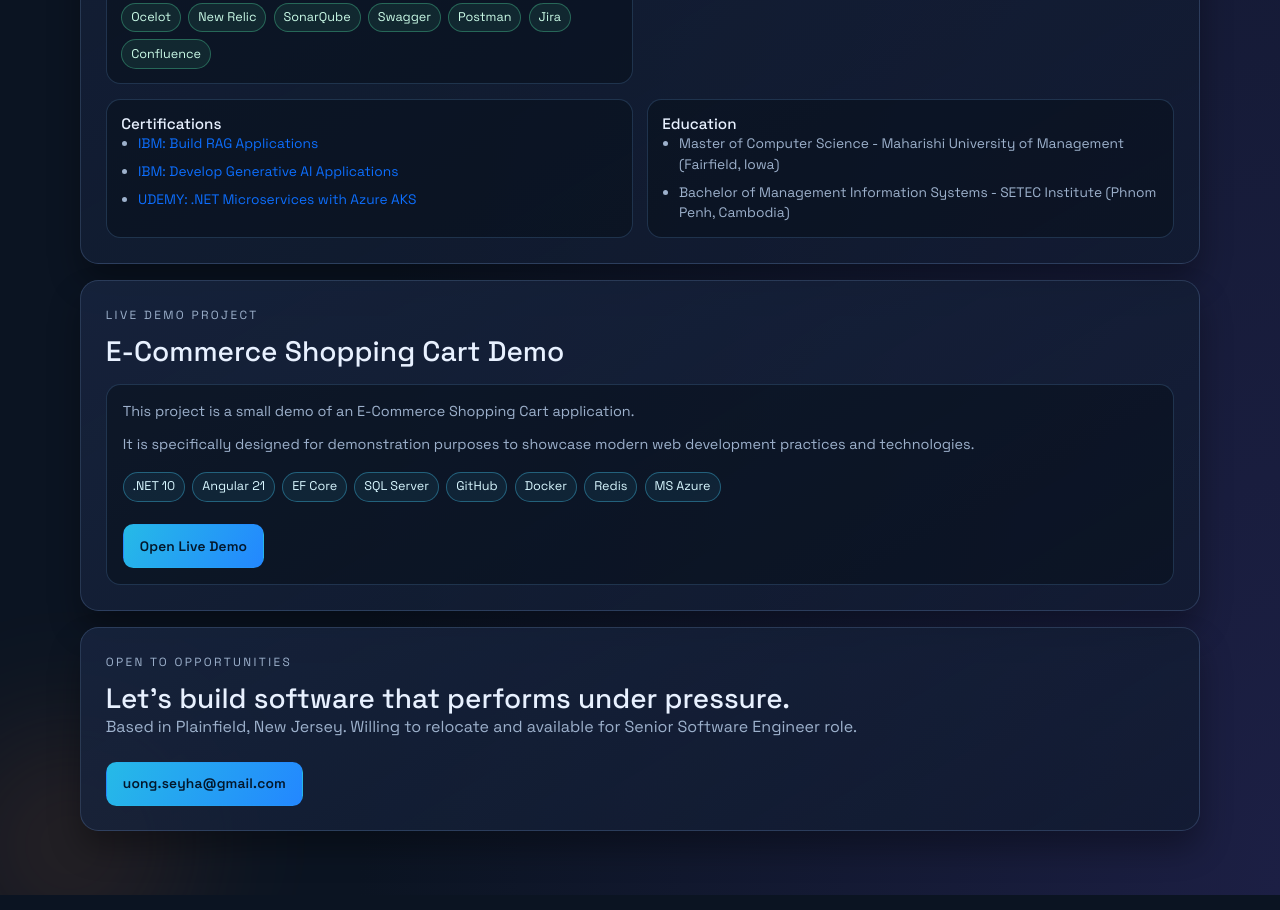
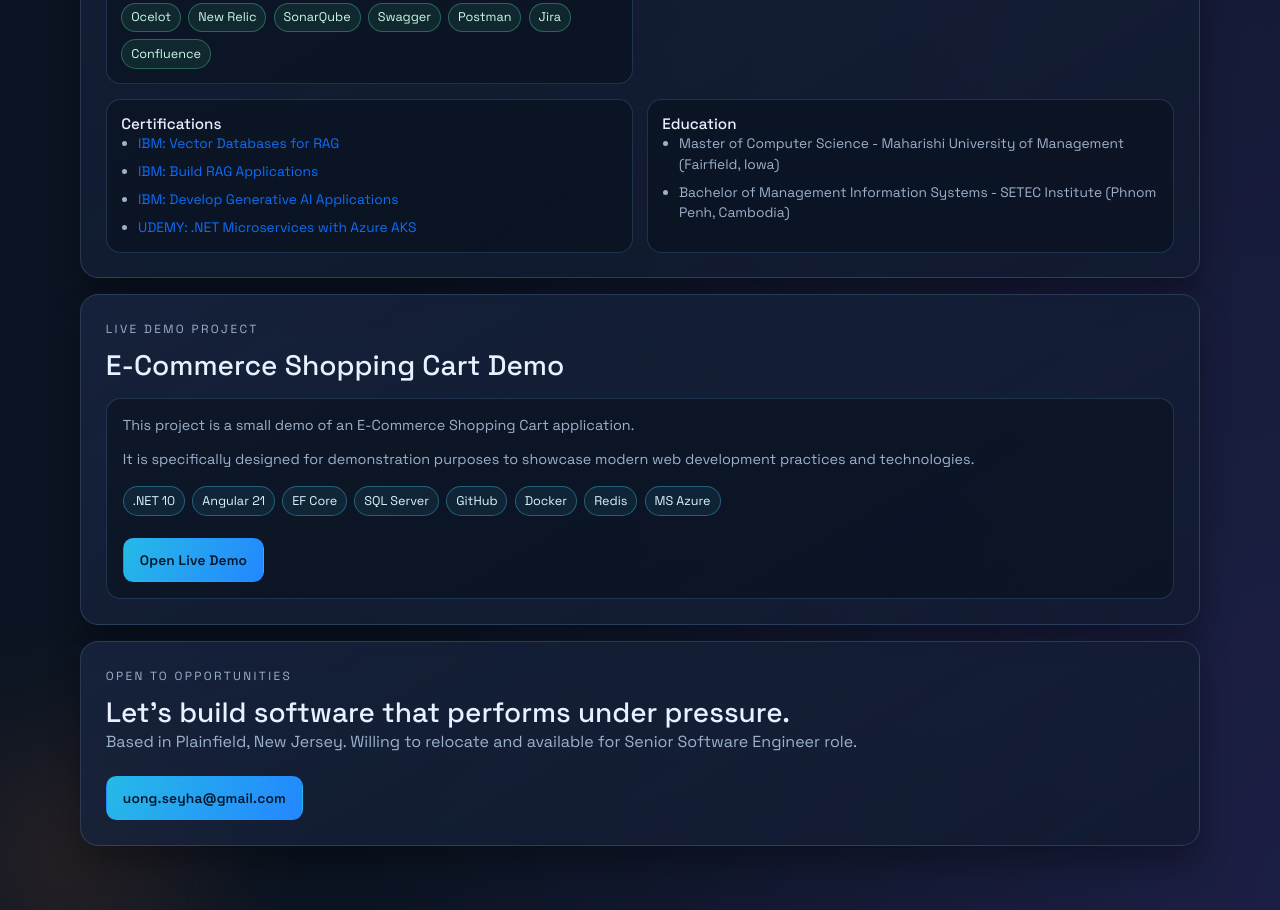
Before and after one commit to uongseyha/Portfolio, an Angular app: page / in a window 1280 px wide. Shown: the part 3080-3990 px from the top of the page. Built offline with nearby package versions, Linux system fonts and the light colour scheme.

Commit message:
Update cert

```diff
--- a/src/app/app.ts
+++ b/src/app/app.ts
@@ -188,11 +188,16 @@
 
   protected readonly certifications: Certification[] = [
     {
+      title: 'IBM: Vector Databases for RAG',
+      link: 'https://www.credly.com/badges/a55d64ab-e054-47f0-af49-75c94f2ca4a8'
+    },
+    {
       title: 'IBM: Build RAG Applications',
-      link: 'https://www.coursera.org/account/accomplishments/verify/WKVBODAJTIIV'
-    },{
+      link: 'https://www.credly.com/badges/3619acd1-dbe4-415e-8ab8-50b6eee6bc4b'
+    },
+    {
       title: 'IBM: Develop Generative AI Applications',
-      link: 'https://www.coursera.org/account/accomplishments/verify/XTO9OAPRMWFV'
+      link: 'https://www.credly.com/badges/23ddde6f-978c-4551-a438-c8a3e0aebd09'
     },
     {
       title: 'UDEMY: .NET Microservices with Azure AKS',
```
